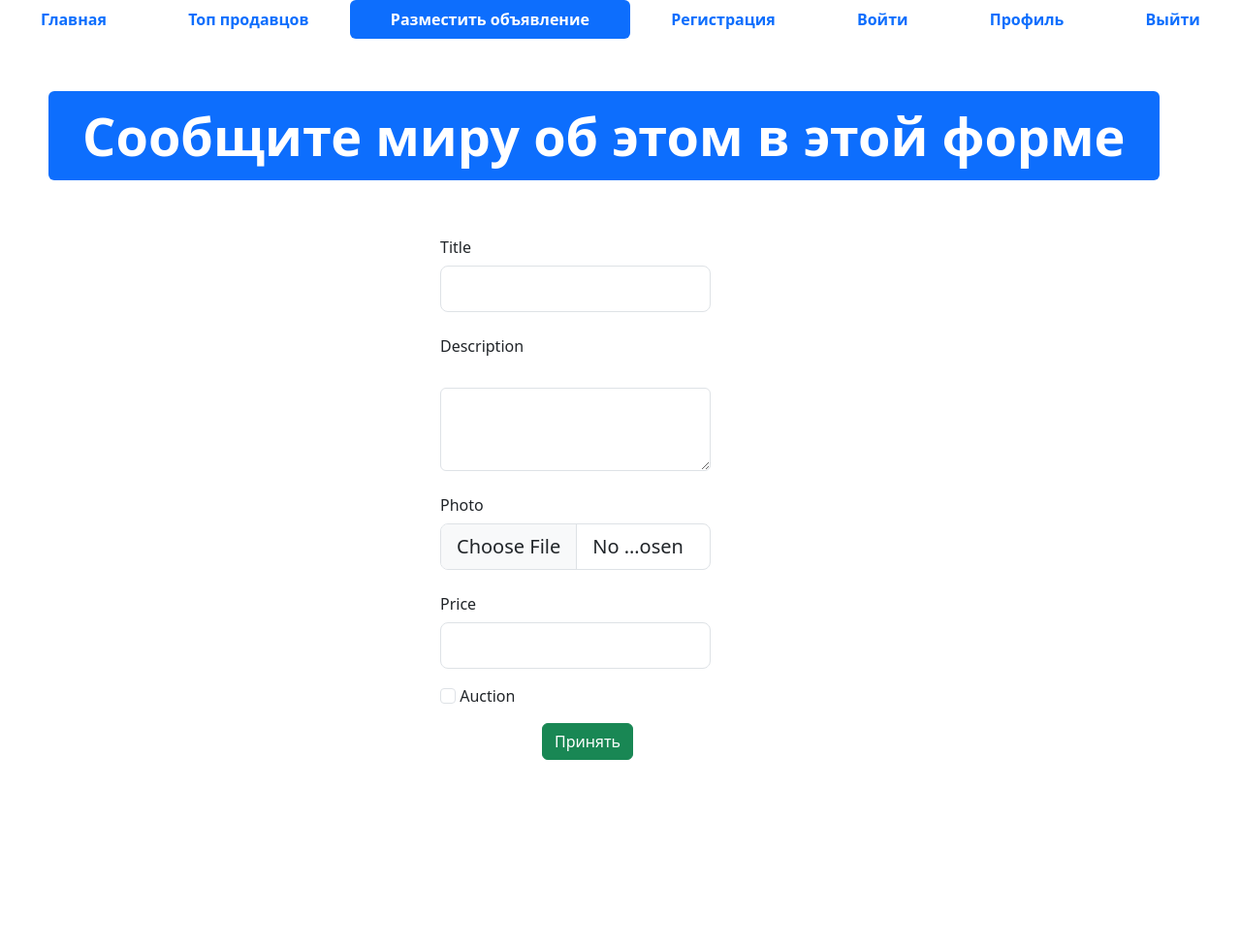
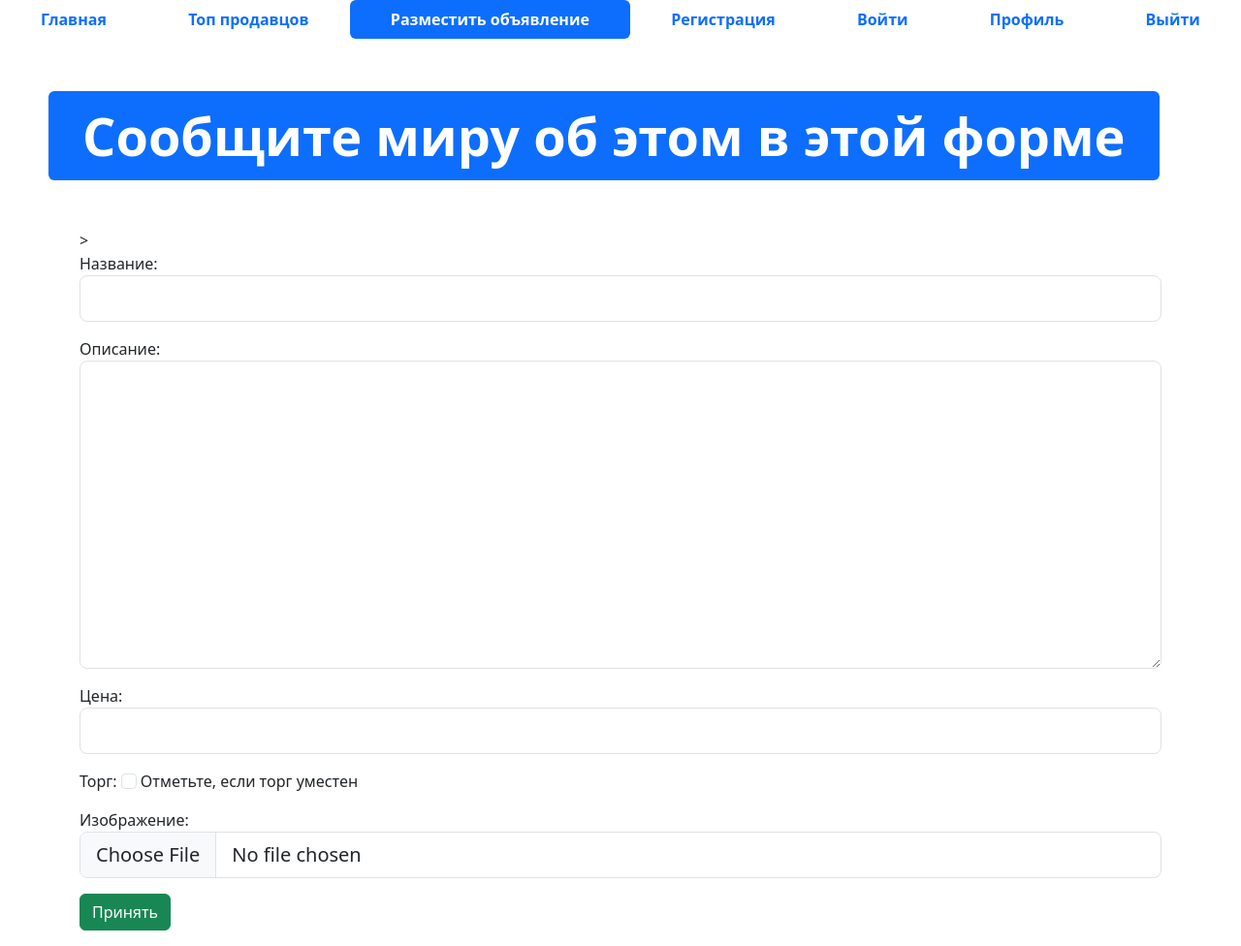
Before and after one commit to ol-deg/4_module, a Django app: template django/advertisment/templates/advertisement-post.html in a window 1280 px wide. Shown: the whole page at 97% size. Before the commit the page ends 784 px from the top, so only its background shows below. Run offline with Django 4.2, Linux system fonts and the light colour scheme; the template is opened without the code that fills it: values that come from a table or form of the project are taken from there, others are empty; some libraries are stand-ins or nearby versions.

Commit message:
lesson_10

```diff
--- /dev/null
+++ b/django/advertisment/app_advertisment/forms.py
@@ -0,0 +1,23 @@
+from django import forms
+from django.core.exceptions import ValidationError
+
+from .models import Advertisement
+
+
+class AdvertisementForm(forms.ModelForm):
+    class Meta:
+        model = Advertisement
+        fields = ("title", "description", "price", "auction", "image")
+        widgets = {
+            'title': forms.TextInput(attrs={'class': 'form-control form-control-lg'}),
+            'description': forms.Textarea(attrs={'class': 'form-control form-control-lg'}),
+            'price': forms.NumberInput(attrs={'class': 'form-control form-control-lg'}),
+            'auction': forms.CheckboxInput(attrs={'class': 'form-check-input'}),
+            'image': forms.FileInput(attrs={'class': 'form-control form-control-lg'})
+        }
+
+    def clean_title(self):
+        title = self.cleaned_data['title']
+        if title.startswith('?'):
+            raise ValidationError('Заголовок не может начинаться с вопросительного знака')
+        return title
--- a/django/advertisment/app_advertisment/urls.py
+++ b/django/advertisment/app_advertisment/urls.py
@@ -1,7 +1,8 @@
 from django.urls import path
-from .views import index, top_sellers
+from .views import index, top_sellers, advertisement_post
 
 urlpatterns = [
     path('', index, name = 'main_page'),
-    path('top-sellers/', top_sellers, name = 'top_sellers')
+    path('top-sellers/', top_sellers, name = 'top_sellers'),
+    path('advertisement-post/', advertisement_post, name='adv_post')
 ]
--- a/django/advertisment/templates/advertisement-post.html
+++ b/django/advertisment/templates/advertisement-post.html
@@ -1,31 +1,21 @@
-<!DOCTYPE html>
-<html lang="en">
+{% extends 'base.html' %}
+{% load static %}
 
-<head>
-  <meta charset="UTF-8">
-  <meta http-equiv="X-UA-Compatible" content="IE=edge">
-  <meta name="viewport" content="width=device-width, initial-scale=1.0">
-  <link rel="shortcut icon" href="img/favicon.ico" type="image/x-icon">
-  <link href="css/bootstrap.min.css" rel="stylesheet">
-  <link rel="stylesheet" href="css/fontello.css">
-  <title>Advertisement-post</title>
-</head>
+{% block title%} Разместить объявление {% endblock %}
 
-<body>
-
-
+{% block content %}
   <ul class="nav nav-pills sticky-top bg-white nav-fill">
     <li class="nav-item">
-      <a class="nav-link" href="index.html">
+      <a class="nav-link" href="{% url 'main_page' %}">
         <span style="font-weight: bold;">Главная</span>
       </a>
     </li>
     <li class="nav-item">
-      <a class="nav-link" href="top-sellers.html"><span style="font-weight: bold;">Топ продавцов</span>
+      <a class="nav-link" href="{% url 'top_sellers' %}"><span style="font-weight: bold;">Топ продавцов</span>
       </a>
     </li>
     <li class="nav-item">
-      <a class="nav-link active" aria-current="page" href="advertisement-post.html">
+      <a class="nav-link active" aria-current="page" href="{% url 'adv_post' %}">
         <span style="font-weight: bold;">Разместить объявление</span>
       </a>
     </li>
@@ -58,55 +48,14 @@
     </div>
   </div>
   <div class="container">
-    <form method="post">
+    <form method="post" enctype="multipart/form-data"> {% csrf_token %}>
       <div class="row mb-3">
         <div class="col">
-          <label class="col-sm-4 col-form-label offset-4">Title</label>
-          <div class="col-sm-4 offset-4 w-25">
-            <input type="text" class="form-control form-control-lg">
-          </div>
-        </div>
-      </div>
-      <div class="row mb-3">
-        <div class="col">
-          <label class="col-sm-4 col-form-label offset-4">Description</label>
-          <div class="col-sm-4 offset-4 w-25">
-              <label for="" class="form-label"></label>
-              <textarea class="form-control" name="" id="" rows="3"></textarea>
-          </div>
-        </div>
-      </div>
-      <div class="row mb-3">
-        <div class="col">
-          <label class="col-sm-4 col-form-label offset-4">Photo</label>
-          <div class="col-sm-4 offset-4 w-25">
-            <input type="file" class="form-control form-control-lg">
-          </div>
-        </div>
-      </div>
-      <div class="row mb-3">
-        <div class="col">
-          <label class="col-sm-4 col-form-label offset-4">Price</label>
-          <div class="col-sm-4 offset-4 w-25">
-            <input type="text" class="form-control form-control-lg">
-          </div>
-        </div>
-      </div>
-      <div class="row mb-3">
-        <div class="col">
-          <div class="offset-4 w-25">
-            <input type="checkbox" class="form-check-input">
-            <label class="form-check-label">Auction</label>
-          </div>
-        </div>
-      </div>
-      <div class="row mb-3 offset-sm-5">
+          {{ form.as_p }}
         <div class="col">
           <button type="submit" class="btn btn-success">Принять</button>
         </div>
       </div>
     </form>
   </div>
-  <script src="js/bootstrap.bundle.min.js"></script>
-</body>
-</html>
+{% endblock %}
--- a/django/advertisment/templates/index.html
+++ b/django/advertisment/templates/index.html
@@ -20,7 +20,7 @@
     </a>
   </li>
   <li class="nav-item">
-    <a class="nav-link" href="advertisement-post.html">
+    <a class="nav-link" href="{% url 'adv_post' %}">
       <span style="font-weight: bold;">Разместить объявление</span>
     </a>
   </li>
--- a/django/advertisment/templates/top-sellers.html
+++ b/django/advertisment/templates/top-sellers.html
@@ -17,7 +17,7 @@
       </a>
     </li>
     <li class="nav-item">
-      <a class="nav-link" href="advertisement-post.html">
+      <a class="nav-link" href="{% url 'adv_post' %}">
         <span style="font-weight: bold;">Разместить объявление</span>
       </a>
     </li>
```
Also changed, not shown: django/advertisment/app_advertisment/views.py (+18 -1 lines), django/advertisment/db.sqlite3.
